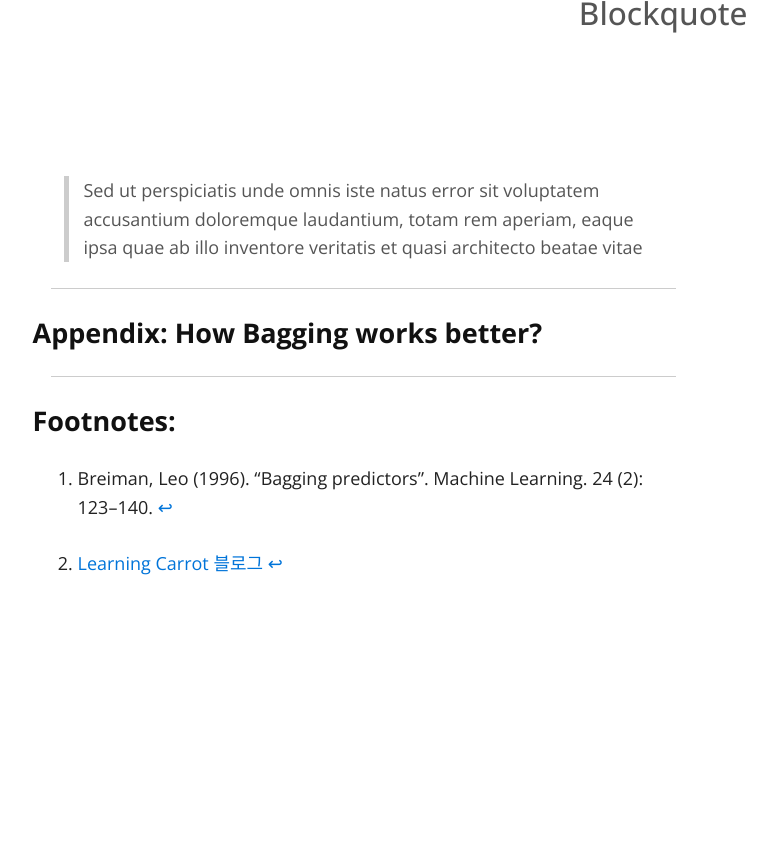
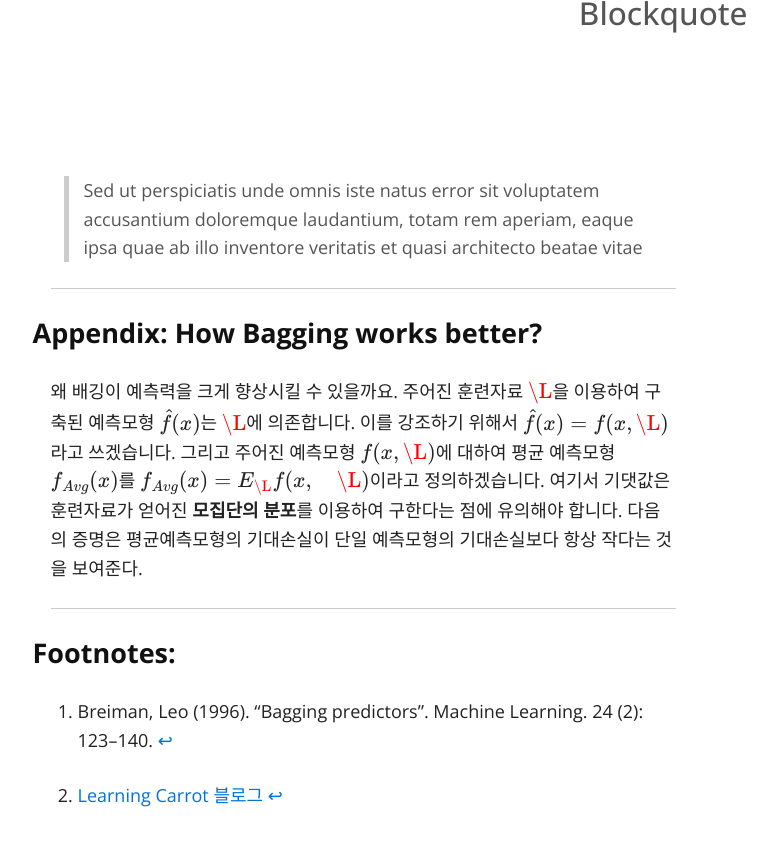
Before and after one commit to seokchaeyoon/seokchaeyoon.github.io, a Jekyll site: the page built from index.md, in a window 1280 px wide and 900 px high, scrolled down 14478 px. Shown: the top 846 px of the window, without its empty margins (277-1054 px from the left). Built offline with Jekyll 4.4.1, drawn with Linux system fonts in a browser that asks for light colours; nearby versions of some CDN libraries; formulas are drawn with MathJax 3; before the commit the page ends 15145 px from its top, so only the background shows below that.

Commit message:
Update index.md

```diff
--- a/index.md
+++ b/index.md
@@ -258,6 +258,9 @@ Ut enim ad minima veniam, `quis` nostrum exercitationem ullam corporis suscipit
 <hr>
 
 ##### Appendix: How Bagging works better?
+왜 배깅이 예측력을 크게 향상시킬 수 있을까요. 주어진 훈련자료 $$\L $$을 이용하여 구축된 예측모형 $$\hat { f } (x)$$는 $$\L $$에 의존합니다. 이를 강조하기 위해서 $$\hat { f } (x)=f(x,\L )$$라고 쓰겠습니다.
+그리고 주어진 예측모형 $$f(x,\L )$$에 대하여 평균 예측모형  $${f}_{ Avg }(x)$$를 $${ f }_{ Avg }(x)={ E }_{ \L  }f(x,\quad \L )$$이라고 정의하겠습니다. 여기서 기댓값은 훈련자료가 얻어진 **모집단의 분포**를 이용하여 구한다는 점에 유의해야 합니다. 다음의 증명은 평균예측모형의 기대손실이 단일 예측모형의 기대손실보다 항상 작다는 것을 보여준다.
+
 
 <hr>
 
```
